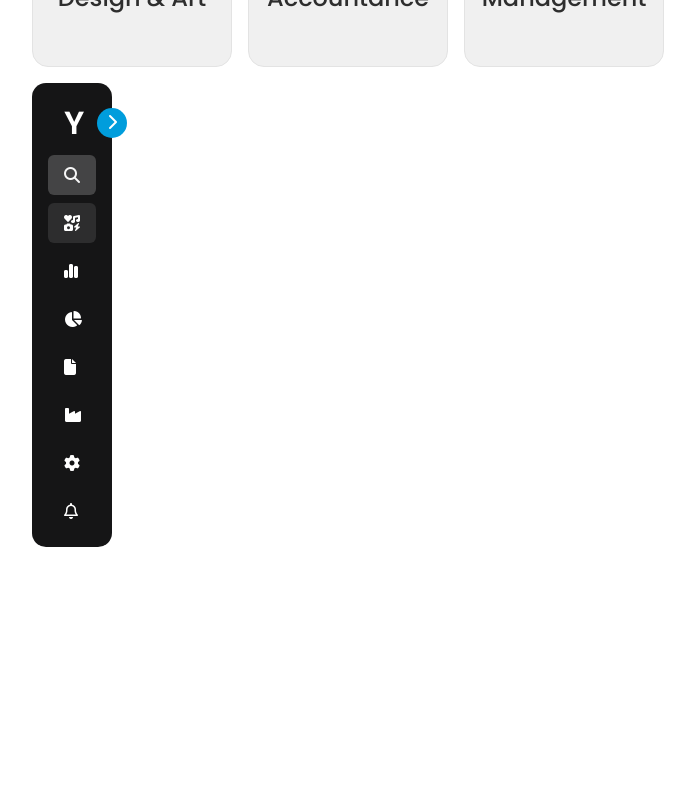
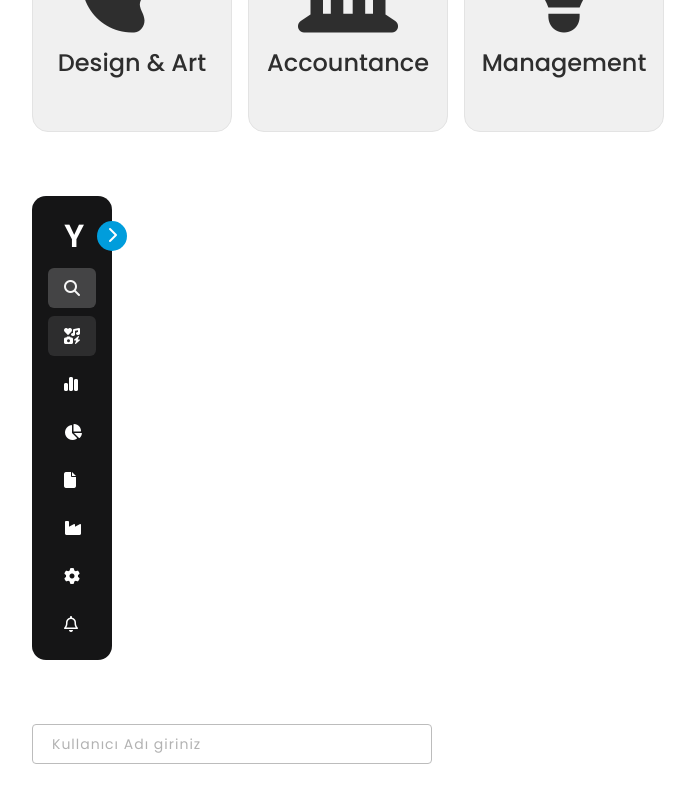
Before and after one commit to yasiralakus/card-animation, a React (Vite) app: page / in a window 1280 px wide. Shown: the part 218-1018 px from the top of the page, without its empty margins (292-987 px from the left). Before the commit the page ends 800 px from the top, so only its background shows below. Built offline with nearby package versions, Linux system fonts and the light colour scheme.

Commit message:
stil 03 eklendi

```diff
--- a/src/App.jsx
+++ b/src/App.jsx
@@ -3,6 +3,13 @@ import { useState } from "react"
 export default function App() {
 
     const [animation2, setAnimation2] = useState(false);
+
+    const [anim3TextValue, setAnim3TextValue] = useState('')
+    console.log(anim3TextValue)
+
+    function handleAnim3(event) {
+        setAnim3TextValue(event.target.value)
+    }
 
     return (
         <div className="full-page">
@@ -90,6 +97,15 @@ export default function App() {
 
                 </div>
 
+                <div className="animation-03">
+
+                    <div>
+                        <input type="text" onChange={handleAnim3} value={anim3TextValue}/>
+                        <p style={anim3TextValue === '' ? {} : {transform: 'translateY(-20px)', zIndex: '3', color: '#000'}} >Kullanıcı Adı giriniz</p>
+                    </div>
+
+                </div>
+
             </div>
 
         </div>
--- a/src/index.css
+++ b/src/index.css
@@ -41,16 +41,17 @@ p, h1, h2, h3, h4, h5, h6 {
 
 .full-page {
     width: 100%;
-    height: 100vh;
+    min-height: 100vh;
     display: flex;
     align-items: center;
     justify-content: center;
+    padding: 100px 0;
 }
 
 .container {
     display: flex;
     flex-direction: column;
-    gap: 16px;
+    gap: 64px;
 }
 
 .animation-01 {
@@ -234,3 +235,56 @@ p, h1, h2, h3, h4, h5, h6 {
 .animation2-active {
     background-color: #2D2D2E !important;
 }
+
+/* ANIMASYON 2 END */
+
+/* ANIMASYON 3 START */
+
+.animation-03 {
+    display: flex;
+    flex-direction: column;
+    gap: 16px;
+    > div {
+        width: 400px;
+        height: 40px;
+        position: relative;
+        > input {
+            position: absolute;
+            border-radius: 4px;
+            inset: 0;
+            outline: none;
+            border: none;
+            border: 1px solid #bcbcbc;
+            background-color: transparent;
+            padding-left: 18px;
+            z-index: 2;
+        }
+        > p {
+            position: absolute;
+            top: 10px;
+            font-size: 14px;
+            left: 10px;
+            letter-spacing: 1px;
+            background-color: #fff;
+            color: rgba(0,0,0, 0.3);
+            padding: 0 20px 0 10px;
+            z-index: 1;
+            transition: all .3s;
+        }
+        > input:focus {
+            border: 1px solid #000;
+        }
+        > input:focus + p {
+            transform: translateY(-20px);
+            color: rgba(0,0,0, 1);
+            z-index: 3;
+        }
+        > input:not(:empty) + p {
+            transform: translateY(-20px);
+            color: #f00;
+            z-index: 3;
+        }
+    }
+}
+
+/* ANIMASYON 3 END */
```
